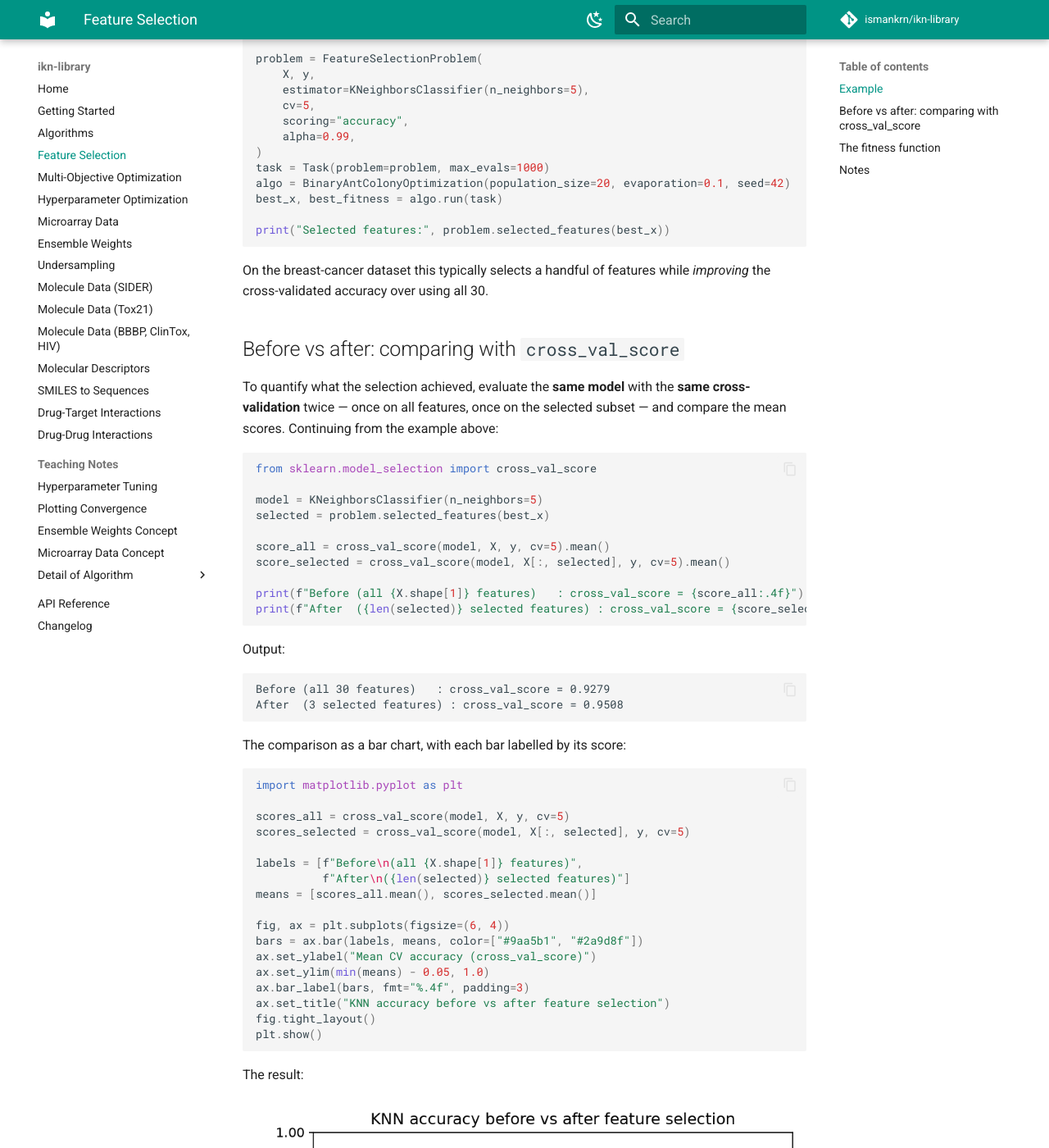
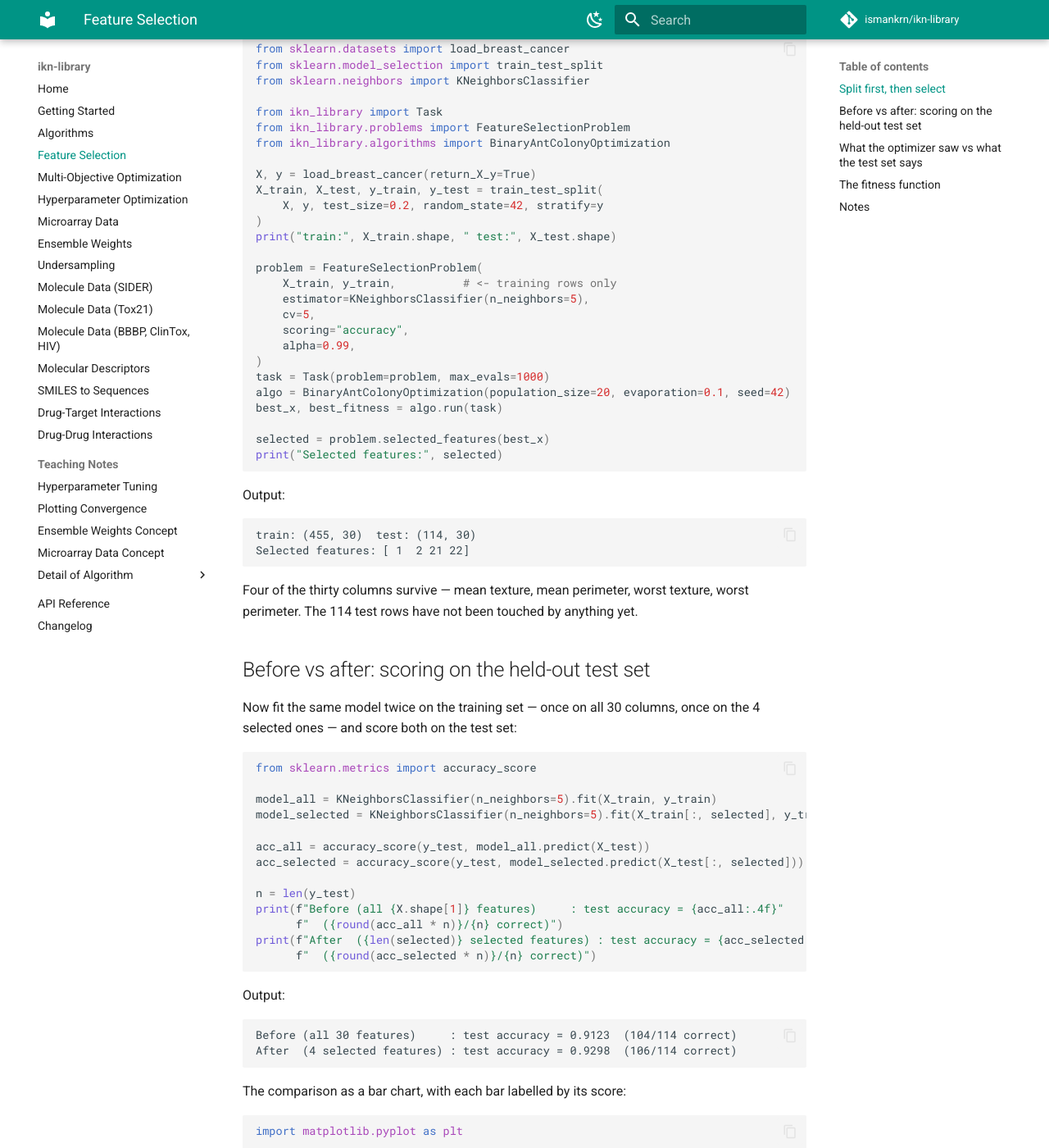
Before and after one commit to ismankrn/ikn-library, an MkDocs documentation site: the page built from docs/feature-selection.md, in a window 1280 px wide and 1400 px high, scrolled down 565 px. Shown: the whole window at 82% size. Built offline with MkDocs 1.6.1 and Material for MkDocs 9.7.7, drawn with Linux system fonts in a browser that asks for light colours; comment, search, counter and statistics services are not loaded; some of the changed text lies outside the part shown.

Commit message:
Split before selecting on the feature-selection page
The page ran the search on the full dataset and then reported
cross_val_score on that same data, so the "after" number was the
quantity the optimizer had spent 1000 evaluations maximizing.

Now the split comes first, FeatureSelectionProblem sees only X_train,
and the before/after comparison is accuracy on the untouched 114-row
test set: 0.9123 with all 30 features, 0.9298 with the 4 selected.

A new section prints the training CV scores next to the test scores so
the selection bias is visible rather than described: 0.9560 on the folds
the optimizer chose against, 0.9298 on data it never saw. All outputs
and the chart were re-measured.

Co-Authored-By: Claude Opus 5 <noreply@anthropic.com>

````diff
--- a/docs/feature-selection.md
+++ b/docs/feature-selection.md
@@ -10,10 +10,19 @@ Requires scikit-learn:
 pip install "ikn-library[ml]"
 ```
 
-## Example
+## Split first, then select
+
+Feature selection is part of *training*, not a preprocessing step applied
+to the whole dataset. The optimizer below evaluates a thousand candidate
+subsets and keeps whichever scored best. If it is allowed to see the test
+rows while doing that, the winning subset has been chosen partly *for*
+those rows, and the final score stops measuring what it claims to.
+
+So the split comes first, and the search only ever sees `X_train`:
 
 ```python
 from sklearn.datasets import load_breast_cancer
+from sklearn.model_selection import train_test_split
 from sklearn.neighbors import KNeighborsClassifier
 
 from ikn_library import Task
@@ -21,9 +30,13 @@ from ikn_library.problems import FeatureSelectionProblem
 from ikn_library.algorithms import BinaryAntColonyOptimization
 
 X, y = load_breast_cancer(return_X_y=True)
+X_train, X_test, y_train, y_test = train_test_split(
+    X, y, test_size=0.2, random_state=42, stratify=y
+)
+print("train:", X_train.shape, " test:", X_test.shape)
 
 problem = FeatureSelectionProblem(
-    X, y,
+    X_train, y_train,          # <- training rows only
     estimator=KNeighborsClassifier(n_neighbors=5),
     cv=5,
     scoring="accuracy",
@@ -33,37 +46,47 @@ task = Task(problem=problem, max_evals=1000)
 algo = BinaryAntColonyOptimization(population_size=20, evaporation=0.1, seed=42)
 best_x, best_fitness = algo.run(task)
 
-print("Selected features:", problem.selected_features(best_x))
-```
-
-On the breast-cancer dataset this typically selects a handful of features
-while *improving* the cross-validated accuracy over using all 30.
-
-## Before vs after: comparing with `cross_val_score`
-
-To quantify what the selection achieved, evaluate the **same model**
-with the **same cross-validation** twice — once on all features, once on
-the selected subset — and compare the mean scores. Continuing from the
-example above:
-
-```python
-from sklearn.model_selection import cross_val_score
-
-model = KNeighborsClassifier(n_neighbors=5)
 selected = problem.selected_features(best_x)
-
-score_all = cross_val_score(model, X, y, cv=5).mean()
-score_selected = cross_val_score(model, X[:, selected], y, cv=5).mean()
-
-print(f"Before (all {X.shape[1]} features)   : cross_val_score = {score_all:.4f}")
-print(f"After  ({len(selected)} selected features) : cross_val_score = {score_selected:.4f}")
+print("Selected features:", selected)
 ```
 
 Output:
 
 ```text
-Before (all 30 features)   : cross_val_score = 0.9279
-After  (3 selected features) : cross_val_score = 0.9508
+train: (455, 30)  test: (114, 30)
+Selected features: [ 1  2 21 22]
+```
+
+Four of the thirty columns survive — mean texture, mean perimeter, worst
+texture, worst perimeter. The 114 test rows have not been touched by
+anything yet.
+
+## Before vs after: scoring on the held-out test set
+
+Now fit the same model twice on the training set — once on all 30
+columns, once on the 4 selected ones — and score both on the test set:
+
+```python
+from sklearn.metrics import accuracy_score
+
+model_all = KNeighborsClassifier(n_neighbors=5).fit(X_train, y_train)
+model_selected = KNeighborsClassifier(n_neighbors=5).fit(X_train[:, selected], y_train)
+
+acc_all = accuracy_score(y_test, model_all.predict(X_test))
+acc_selected = accuracy_score(y_test, model_selected.predict(X_test[:, selected]))
+
+n = len(y_test)
+print(f"Before (all {X.shape[1]} features)     : test accuracy = {acc_all:.4f}"
+      f"  ({round(acc_all * n)}/{n} correct)")
+print(f"After  ({len(selected)} selected features) : test accuracy = {acc_selected:.4f}"
+      f"  ({round(acc_selected * n)}/{n} correct)")
+```
+
+Output:
+
+```text
+Before (all 30 features)     : test accuracy = 0.9123  (104/114 correct)
+After  (4 selected features) : test accuracy = 0.9298  (106/114 correct)
 ```
 
 The comparison as a bar chart, with each bar labelled by its score:
@@ -71,47 +94,80 @@ The comparison as a bar chart, with each bar labelled by its score:
 ```python
 import matplotlib.pyplot as plt
 
-scores_all = cross_val_score(model, X, y, cv=5)
-scores_selected = cross_val_score(model, X[:, selected], y, cv=5)
-
 labels = [f"Before\n(all {X.shape[1]} features)",
           f"After\n({len(selected)} selected features)"]
-means = [scores_all.mean(), scores_selected.mean()]
+accuracies = [acc_all, acc_selected]
 
 fig, ax = plt.subplots(figsize=(6, 4))
-bars = ax.bar(labels, means, color=["#9aa5b1", "#2a9d8f"])
-ax.set_ylabel("Mean CV accuracy (cross_val_score)")
-ax.set_ylim(min(means) - 0.05, 1.0)
+bars = ax.bar(labels, accuracies, color=["#9aa5b1", "#2a9d8f"])
+ax.set_ylabel("Accuracy on the held-out test set")
+ax.set_ylim(min(accuracies) - 0.05, 1.0)
 ax.bar_label(bars, fmt="%.4f", padding=3)
-ax.set_title("KNN accuracy before vs after feature selection")
+ax.set_title("KNN test accuracy before vs after feature selection")
 fig.tight_layout()
 plt.show()
 ```
 
 The result:
 
-![Bar chart: accuracy before vs after feature selection](img/feature_selection_comparison.png)
+![Bar chart: test accuracy before vs after feature selection](img/feature_selection_comparison.png)
 
-The selected subset wins on both axes: higher accuracy (+2.3 points)
-with 10x fewer features. The spread across the five folds is 0.0218
-before and 0.0143 after, so the gain is close to one fold-standard-
-deviation — real, but worth reporting alongside that spread rather than
-on its own. Two things make this a fair comparison:
+The subset wins on both axes — higher accuracy on 4 of the 30 columns —
+and the comparison is fair in the two ways that matter:
 
-- **Same estimator, same folds**: both scores come from an identical
-  5-fold cross-validation of an identical model — the only difference
-  is the feature set.
+- **Only the feature set differs**: same estimator, same training rows,
+  same test rows.
 - **Fewer features can genuinely help**: distance-based models like KNN
-  suffer from irrelevant dimensions, so removing noisy features often
-  improves the score rather than merely matching it.
+  are hurt by irrelevant dimensions, because every extra column adds its
+  noise to the distance between neighbours. Removing them often improves
+  the score rather than merely matching it.
 
-!!! note "For a fully unbiased estimate"
-    The optimizer used these same CV scores as its fitness, so the
-    "after" number is slightly optimistic (selection bias). For a
-    publication-grade comparison, hold out a test set before running
-    the selection and report both models on it — the same three-split
-    discipline described in
-    [Ensemble Weights](ensemble.md#the-protocol-three-splits).
+!!! note "How large is this gain, really?"
+    Two extra correct predictions out of 114 is well inside the noise of
+    a single train/test split. Repeat the whole procedure — split,
+    select, score — with several `random_state` values before claiming
+    one subset beats another. Holding out a test set buys an *unbiased*
+    number, not a precise one.
+
+## What the optimizer saw vs what the test set says
+
+The score the search actually maximized was a 5-fold cross-validation on
+the training rows. It is worth printing next to the test score:
+
+```python
+from sklearn.model_selection import cross_val_score
+
+cv_all = cross_val_score(KNeighborsClassifier(n_neighbors=5), X_train, y_train, cv=5)
+cv_selected = cross_val_score(
+    KNeighborsClassifier(n_neighbors=5), X_train[:, selected], y_train, cv=5
+)
+
+print(f"train CV, all {X.shape[1]} features      : "
+      f"{cv_all.mean():.4f} (std {cv_all.std():.4f})")
+print(f"train CV, {len(selected)} selected features : "
+      f"{cv_selected.mean():.4f} (std {cv_selected.std():.4f})")
+```
+
+Output:
+
+```text
+train CV, all 30 features      : 0.9363 (std 0.0189)
+train CV, 4 selected features : 0.9560 (std 0.0184)
+```
+
+Both CV numbers sit about two and a half points above the corresponding
+test numbers, and the selected subset falls slightly further (0.9560 →
+0.9298) than the full set does (0.9363 → 0.9123). That is what selection
+bias looks like: the subset was picked because it scored best on *those
+folds* out of a thousand candidates, so part of its 0.9560 belongs to the
+folds rather than to the features. Reporting 0.9560 as the outcome of
+feature selection would overstate it; 0.9298 is the number that has not
+been optimized against.
+
+This is the same three-split discipline described in
+[Ensemble Weights](ensemble.md#the-protocol-three-splits) — here the
+cross-validation inside the training set plays the role of the
+validation split.
 
 ## The fitness function
 
@@ -124,6 +180,10 @@ alpha * (1 - cv_score) + (1 - alpha) * n_selected / n_features
 - `alpha` close to 1 prioritizes the model score.
 - Lower `alpha` presses harder for smaller subsets.
 - An empty subset receives the worst possible fitness (1.0).
+
+The `cv_score` here is computed on whatever data was handed to
+`FeatureSelectionProblem` — which is why the example passes `X_train`,
+not `X`.
 
 This weighted formulation is standard in the wrapper feature-selection
 literature — see E. Emary, H. M. Zawbaa, and A. E. Hassanien, "Binary
@@ -142,3 +202,5 @@ and in NiaPy's feature-selection tutorial.
   `"roc_auc"`, regressors with `"r2"`, ...).
 - Use `problem.selected_features(best_x)` to get the selected column
   indices and `problem.feature_mask(best_x)` for a boolean mask.
+- Index the test set with the same indices, `X_test[:, selected]`, before
+  predicting — the fitted model expects the columns in that order.
````
Also changed, not shown: docs/img/feature_selection_comparison.png.
